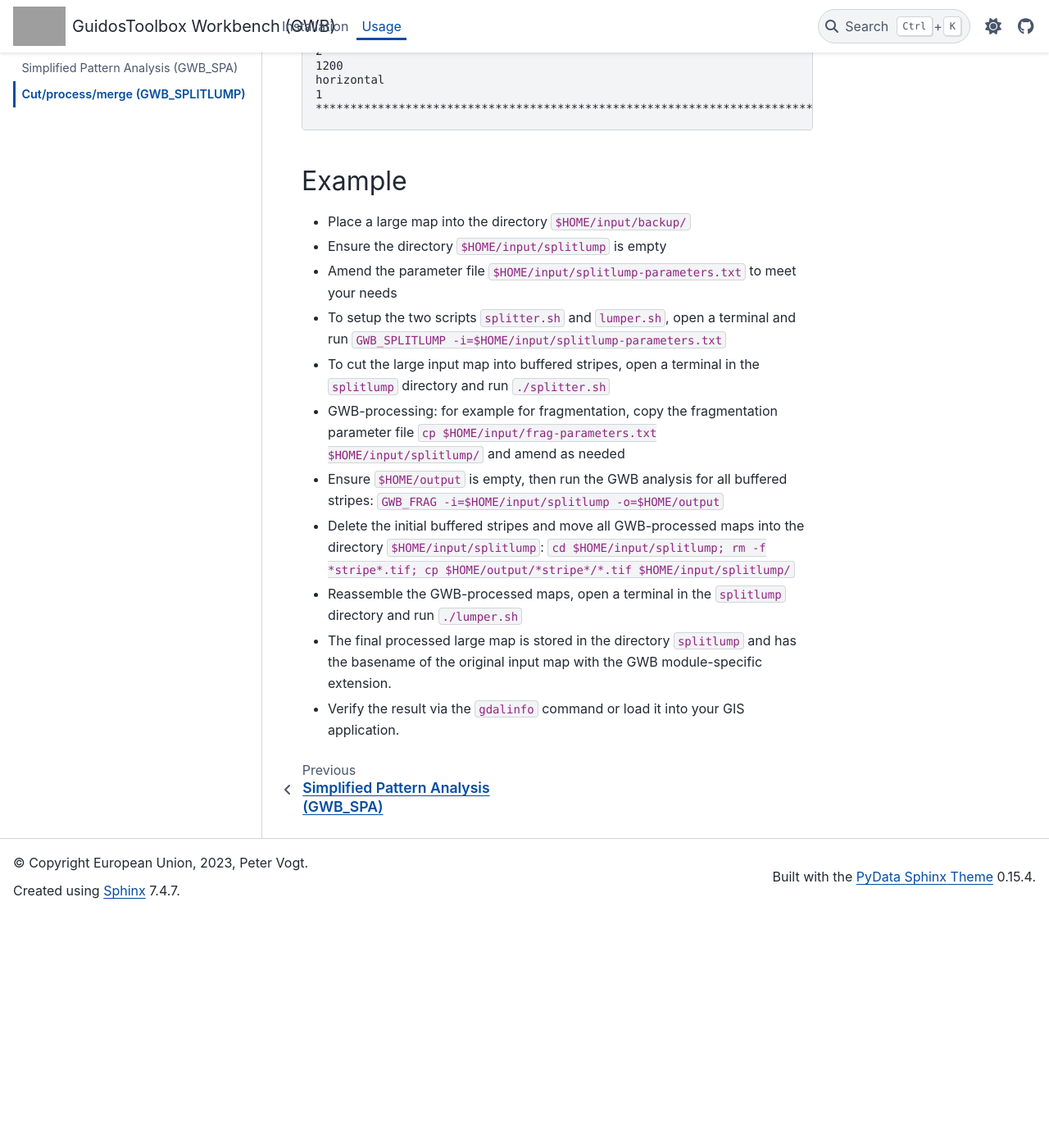
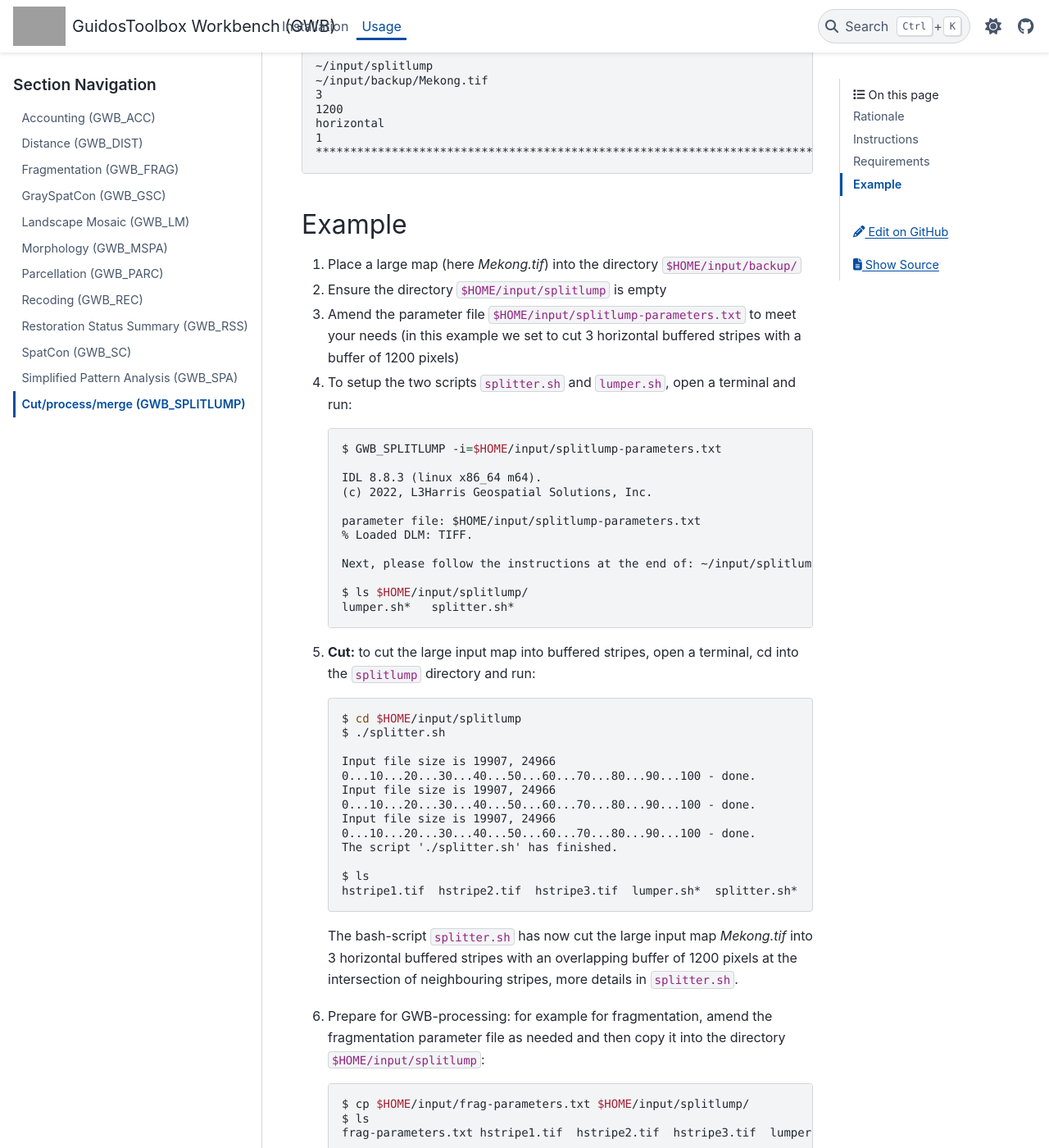
Before and after one commit to ec-jrc/GWB, a Sphinx documentation site: the page built from docs/usage/GWB_SPLITLUMP.rst, in a window 1280 px wide and 1400 px high, scrolled down 3228 px. Shown: the whole window at 82% size. Built offline with Sphinx 7.4.7 and the PyData theme 0.15.4, drawn with Linux system fonts in a browser that asks for light colours; before the commit the page ends 4344 px from its top, so only the background shows below that; some of the changed text lies outside the part shown; grey boxes are pictures that could not be loaded.

Commit message:
first doc review version
added splitlump, version number, and acknowledgements

```diff
--- a/docs/usage/GWB_FRAG.rst
+++ b/docs/usage/GWB_FRAG.rst
@@ -1,8 +1,8 @@
 Fragmentation (GWB_FRAG)
 ========================
 
-This module conducts the **fragmentation** analysis at a **user-specified**
-single (or multiple) observation scale. The result are spatially explicit maps and
+This module conducts the **Fragmentation** analysis at a single (or multiple)
+**user-specified** observation scale. The result are spatially explicit maps and
 tabular summary statistics. Details on the methodology and input/output options can be
 found in the
 `Fragmentation <https://ies-ows.jrc.ec.europa.eu/gtb/GTB/psheets/GTB-Fragmentation-FADFOS.pdf>`_
--- a/docs/usage/GWB_GSC.rst
+++ b/docs/usage/GWB_GSC.rst
@@ -189,8 +189,8 @@
 Remarks
 -------
 
--   The metric-dependent settings are automatically verified before execution and echoed
-    in the log-file.
+-   The metric-dependent settings are echoed
+    in the log-file and automatically verified before execution.
 -   Potential erroneous settings are reported in the log-file.
 -   All density or adjacency metrics are scale-dependent (specified by the size of the
     moving window).
--- a/docs/usage/GWB_SPLITLUMP.rst
+++ b/docs/usage/GWB_SPLITLUMP.rst
@@ -40,7 +40,9 @@
 4. Use :code:`GWB_XXX -i=<splitlump directory> -o =<your output directory>` to process all
    buffered stripes with the GWB module of your choice
 
-5. Move all resulting tif-maps from step 4 into the :code:`splitlump` directory
+5. Delete the buffered stripes from step 2 and then move all resulting tif-maps
+   from step 4 into the :code:`splitlump` directory
+
 6. Open a terminal in the :code:`splitlump` directory and run the bash-script
    :code:`./lumper.sh` to cut and reassemble all processed buffered stripes (tif-maps)
    into the final large processed map.
@@ -48,7 +50,8 @@
 
 .. Tip::
 
-    * If possible, **avoid** buffered striping by using a machine with sufficient RAM.
+    * If possible, **avoid** buffered striping by using a machine with sufficient RAM to
+      allow for direct GWB-processing.
     * If you must use striping, use as few stripes as possible with sufficiently
       large buffers.
     * Compare the result of horizontal and vertical striping and increase buffers if the
@@ -65,7 +68,8 @@
 Requirements
 ------------
 
-A single band (Geo)TIFF image in data format byte.
+A single band (Geo)TIFF image in data format byte and at least of size 12,000 x 12,000
+pixels in x and y direction.
 
 Processing parameter options and further detailed instructions are stored in the
 file :code:`input/splitlump-parameters.txt`.
@@ -144,8 +148,8 @@
     ;; 0
     ****************************************************************************
     ~/input/splitlump
-    ~/input/backup/Mekong_2019.tif
-    2
+    ~/input/backup/Mekong.tif
+    3
     1200
     horizontal
     1
@@ -155,22 +159,143 @@
 Example
 -------
 
-* Place a large map into the directory :code:`$HOME/input/backup/`
-* Ensure the directory :code:`$HOME/input/splitlump` is empty
-* Amend the parameter file :code:`$HOME/input/splitlump-parameters.txt` to meet your needs
-* To setup the two scripts :code:`splitter.sh` and :code:`lumper.sh`, open a terminal
-  and run :code:`GWB_SPLITLUMP -i=$HOME/input/splitlump-parameters.txt`
-* To cut the large input map into buffered stripes, open a terminal in the
-  :code:`splitlump` directory and run :code:`./splitter.sh`
-* GWB-processing: for example for fragmentation, copy the fragmentation parameter file
-  :code:`cp $HOME/input/frag-parameters.txt $HOME/input/splitlump/` and amend as needed
-* Ensure :code:`$HOME/output` is empty, then run the GWB analysis for all buffered stripes:
-  :code:`GWB_FRAG -i=$HOME/input/splitlump -o=$HOME/output`
-* Delete the initial buffered stripes and move all GWB-processed maps into the directory
-  :code:`$HOME/input/splitlump`:
-  :code:`cd $HOME/input/splitlump; rm -f *stripe*.tif; cp $HOME/output/*stripe*/*.tif $HOME/input/splitlump/`
-* Reassemble the GWB-processed maps, open a terminal in the :code:`splitlump` directory
-  and run :code:`./lumper.sh`
-* The final processed large map is stored in the directory :code:`splitlump` and has the
-  basename of the original input map with the GWB module-specific extension.
-* Verify the result via the :code:`gdalinfo` command or load it into your GIS application.
+1. Place a large map (here *Mekong.tif*) into the directory :code:`$HOME/input/backup/`
+2. Ensure the directory :code:`$HOME/input/splitlump` is empty
+3. Amend the parameter file :code:`$HOME/input/splitlump-parameters.txt` to meet your needs
+   (in this example we set to cut 3 horizontal buffered stripes with a buffer of 1200 pixels)
+4. To setup the two scripts :code:`splitter.sh` and :code:`lumper.sh`, open a terminal
+   and run:
+
+   .. code-block:: console
+
+     $ GWB_SPLITLUMP -i=$HOME/input/splitlump-parameters.txt
+
+     IDL 8.8.3 (linux x86_64 m64).
+     (c) 2022, L3Harris Geospatial Solutions, Inc.
+
+     parameter file: $HOME/input/splitlump-parameters.txt
+     % Loaded DLM: TIFF.
+
+     Next, please follow the instructions at the end of: ~/input/splitlump/splitter.sh
+
+     $ ls $HOME/input/splitlump/
+     lumper.sh*   splitter.sh*
+
+
+5. **Cut:** to cut the large input map into buffered stripes, open a terminal, cd into the
+   :code:`splitlump` directory and run:
+
+   .. code-block:: console
+
+     $ cd $HOME/input/splitlump
+     $ ./splitter.sh
+
+     Input file size is 19907, 24966
+     0...10...20...30...40...50...60...70...80...90...100 - done.
+     Input file size is 19907, 24966
+     0...10...20...30...40...50...60...70...80...90...100 - done.
+     Input file size is 19907, 24966
+     0...10...20...30...40...50...60...70...80...90...100 - done.
+     The script './splitter.sh' has finished.
+
+     $ ls
+     hstripe1.tif  hstripe2.tif  hstripe3.tif  lumper.sh*  splitter.sh*
+
+   The bash-script :code:`splitter.sh` has now cut the large input map *Mekong.tif* into 3
+   horizontal buffered stripes with an overlapping buffer of 1200 pixels at the
+   intersection of neighbouring stripes, more details in :code:`splitter.sh`.
+
+
+
+6. Prepare for GWB-processing: for example for fragmentation, amend the fragmentation parameter file
+   as needed and then copy it into the directory :code:`$HOME/input/splitlump`:
+
+   .. code-block:: console
+
+     $ cp $HOME/input/frag-parameters.txt $HOME/input/splitlump/
+     $ ls
+     frag-parameters.txt hstripe1.tif  hstripe2.tif  hstripe3.tif  lumper.sh*  splitter.sh*
+
+
+7. **GWB-processing:** ensure :code:`$HOME/output` is empty, then run the GWB analysis for all buffered stripes:
+
+   .. code-block:: console
+
+     $ GWB_FRAG -i=$HOME/input/splitlump -o=$HOME/output
+
+     IDL 8.8.3 (linux x86_64 m64).
+     (c) 2022, L3Harris Geospatial Solutions, Inc.
+
+     GWB_FRAG using:
+     dir_input= $HOME/input/splitlump
+     dir_output= $HOME/output
+     % Loaded DLM: TIFF.
+     Done with: hstripe1.tif
+     Done with: hstripe2.tif
+     Done with: hstripe3.tif
+     Frag finished sucessfully
+
+     $ ls $HOME/output
+     ls -R $HOME/output
+     $HOME/output:
+     frag.log  hstripe1_frag/  hstripe2_frag/  hstripe3_frag/
+
+     $HOME/output/hstripe1_frag:
+     hstripe1_fos-fac_5class_27.tif
+
+     $HOME/output/hstripe2_frag:
+     hstripe2_fos-fac_5class_27.tif
+
+     $HOME/output/hstripe3_frag:
+     hstripe3_fos-fac_5class_27.tif
+
+
+8. Prepare for merging: **delete the no longer needed initial buffered stripes,** which
+   is necessary to make step 9 work. After this, move all GWB-processed maps into the
+   directory :code:`$HOME/input/splitlump`:
+
+   .. code-block:: console
+
+     $ cd $HOME/input/splitlump
+     $ rm -f *stripe*.tif
+     $ cp $HOME/output/*stripe*/*.tif $HOME/input/splitlump/
+     $ ls
+     frag-parameters.txt             hstripe2_fos-fac_5class_27.tif  lumper.sh*
+     hstripe1_fos-fac_5class_27.tif  hstripe3_fos-fac_5class_27.tif  splitter.sh*
+
+
+9. **Merge:** reassemble the GWB-processed striped maps in the directory :code:`splitlump`:
+
+   .. code-block:: console
+
+     $ cd $HOME/input/splitlump
+     $ ./lumper.sh
+     Input file size is 19907, 9522
+     0...10...20...30...40...50...60...70...80...90...100 - done.
+     Input file size is 19907, 10722
+     0...10...20...30...40...50...60...70...80...90...100 - done.
+     Input file size is 19907, 9522
+     0...10...20...30...40...50...60...70...80...90...100 - done.
+     0...10...20...30...40...50...60...70...80...90...100 - done.
+     Input file size is 19907, 24966
+     0...10...20...30...40...50...60...70...80...90...100 - done.
+     The script lumper.sh has finished, please verify your output file:
+     Mekong_fos-fac_5class_27.tif
+
+     $ ls
+     frag-parameters.txt  hstripe3_fos-fac_5class_27.tif  lumper3.tif  splitter.sh*
+     hstripe1_fos-fac_5class_27.tif   lumper1.tif   lumper.sh*   tmp.vrt
+     hstripe2_fos-fac_5class_27.tif   lumper2.tif   Mekong_fos-fac_5class_27.tif
+
+
+   The bash-script :code:`lumper.sh` has now cut the common buffers of the 3 buffered
+   stripes and then merged the 3 unbuffered stripes into the final map, applied
+   LZW-compression and renamed the final processed large map
+   (here, *Mekong_fos-fac_5class_27.tif*) using the basename of the
+   original input name (here *Mekong.tif*) and the GWB module specific extension
+   (here, *_fos-fac_5class_27*), more details in :code:`lumper.sh`.
+
+
+10. Move the result to a final location and empty the directory :code:`$HOME/input/splitlump`.
+    Verify the result via the command :code:`gdalinfo -noct Mekong_fos-fac_5class_27.tif`
+    or load it into your favoured GIS application.
```
Also changed, not shown: docs/index.rst (+14 -2 lines), docs/installation.rst (+47 -12 lines), docs/usage/index.rst (+11 -10 lines).
